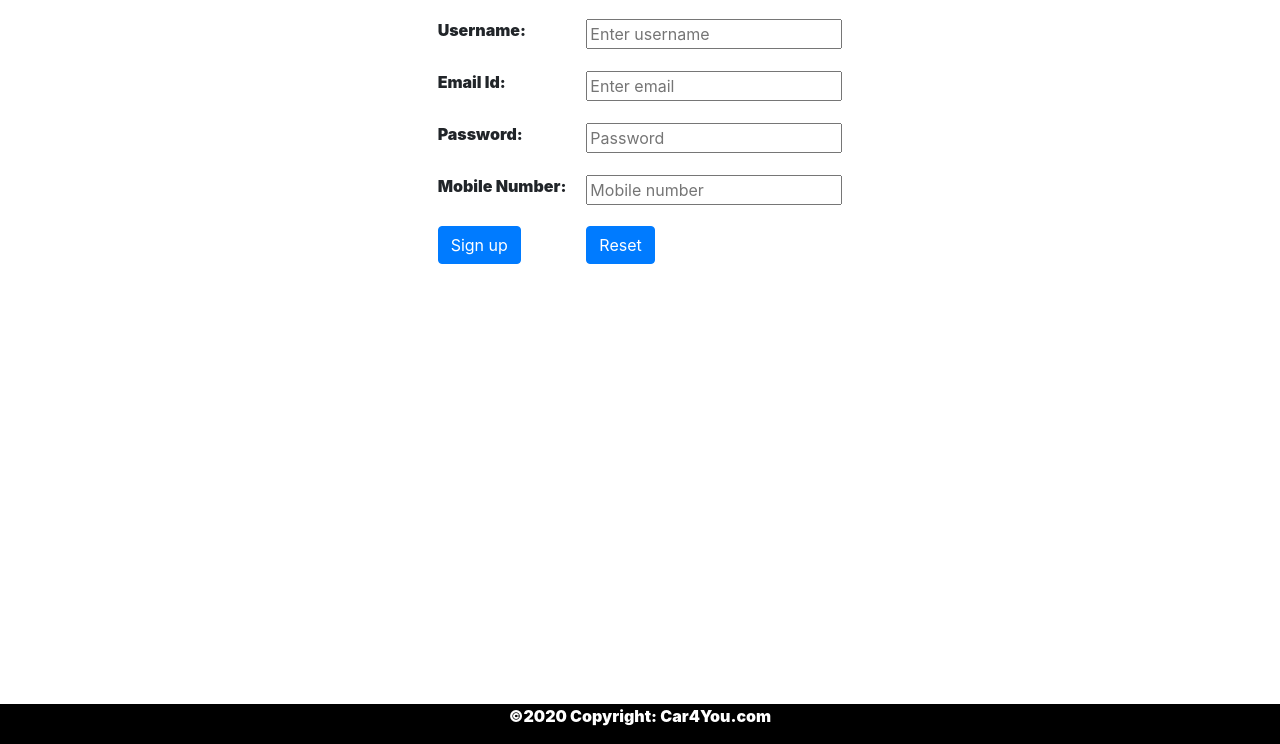
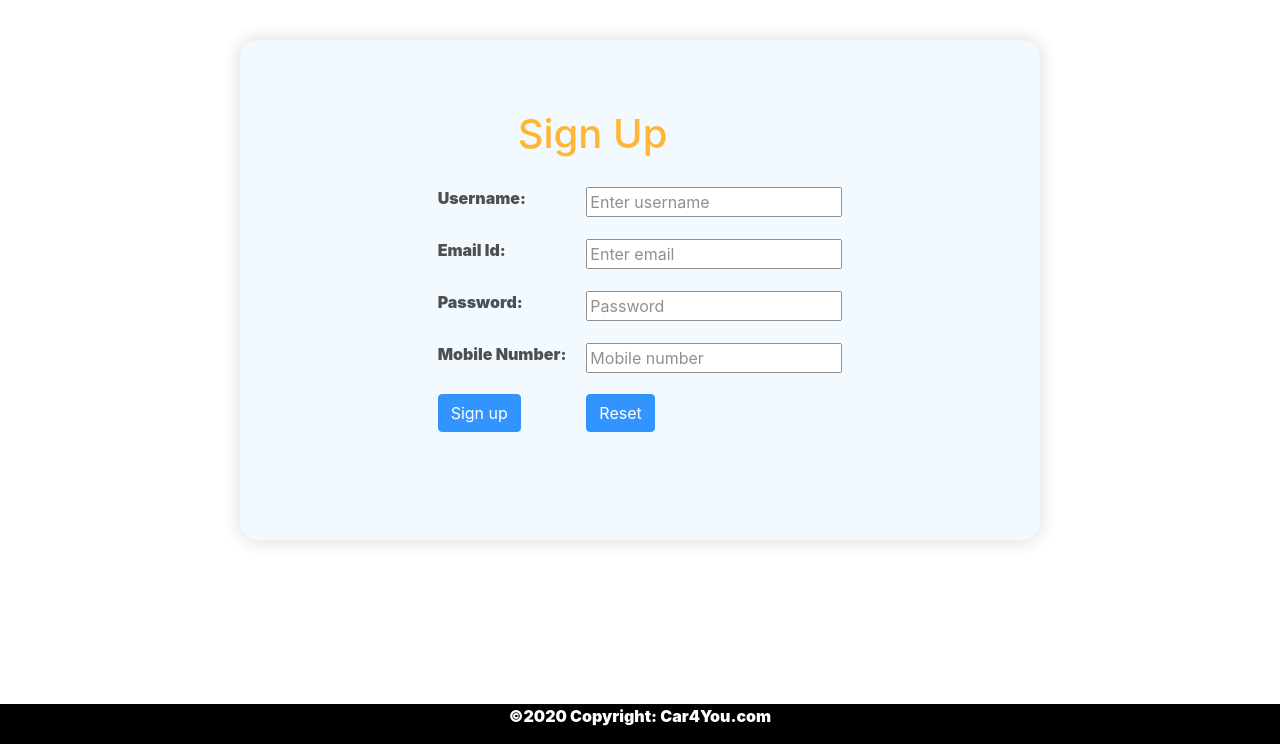
Before and after one commit to haider000/Car4You, a Django app: page /signupform/ in a window 1280 px wide. Shown: the part 56-800 px from the top of the page. Run offline with Django 3.2, Linux system fonts and the light colour scheme; some libraries are stand-ins or nearby versions.

Commit message:
✨ added new features

```diff
--- a/templates/about_body.html
+++ b/templates/about_body.html
@@ -14,7 +14,6 @@
       <div class="row">
         <div class="col-sm-12">
           <h1 align="center" style="padding: 5px 8px; margin-top: 30px;">
-            About
             <mark>Car4You</mark>
           </h1>
           <p>
--- a/templates/signup.html
+++ b/templates/signup.html
@@ -1,6 +1,22 @@
 <!doctype html>
 <html lang="en">
+<style>#tbl_signup {
+    width: 300px;
+    height: 500px;
+margin-top: 40px;
+    background-color: aliceblue;
+    opacity: 0.8;
 
+    border-radius: 15px;
+    /* background-color: #fff; */
+    box-shadow: 0 0 20px #0003;
+    /* height: 100%; */
+    border-radius: 18px;
+    max-width: 800px;
+    padding: 60px 60px;
+    width: calc(100% - 100px);
+    max-height: 100%;
+  }</style>
 <body>
     {% include 'header.html' %}
 
@@ -10,7 +26,20 @@
 
         <form action="/signup/" method="post">
             {% csrf_token %}
+            <div id="tbl_signup">
             <table cellpadding=10>
+                <tr>
+                    <th
+                      colspan="2"
+                      style="
+                        color: orange;
+                        font-weight: bolder;
+                        padding-left: 90px;
+                      "
+                    >
+                      <h1>Sign Up</h1>
+                    </th>
+                  </tr>
                 <tr>
                     <td><label><b>Username:</b></label></td>
                     <td><input type="text" name="username" placeholder="Enter username" required></td>
@@ -29,7 +58,8 @@
 
                 <tr>
                     <td><label><b>Mobile Number:</b></label></td>
-                    <td><input type="number" name="usermobile" placeholder="Mobile number" required></td>
+                    <td><input  type="tel"
+                        pattern="[1-9]{1}[0-9]{9}" name="usermobile" placeholder="Mobile number" required></td>
                 </tr>
 
                 <tr>
@@ -37,6 +67,7 @@
                     <td><button type="reset" class="btn btn-primary">Reset</button></td>
                 </tr>
             </table>
+            </div>
         </form>
     </div>
     {% include 'footer.html' %}
--- a/templates/update_user_details.html
+++ b/templates/update_user_details.html
@@ -68,7 +68,8 @@
 
    <tr>
 	<td><label><b>Mobile Number:</b></label></td>
-	<td><input type="number" name="usermobile" value="{{request.session.user_mobile}}" required></td>
+	<td><input  type="tel"
+    pattern="[1-9]{1}[0-9]{9}" name="usermobile" value="{{request.session.user_mobile}}" required></td>
    </tr>
 
    <tr>
```
Also changed, not shown: templates/index.html (+15 -3 lines), templates/search.html (+31 -1 lines), db.sqlite3.
